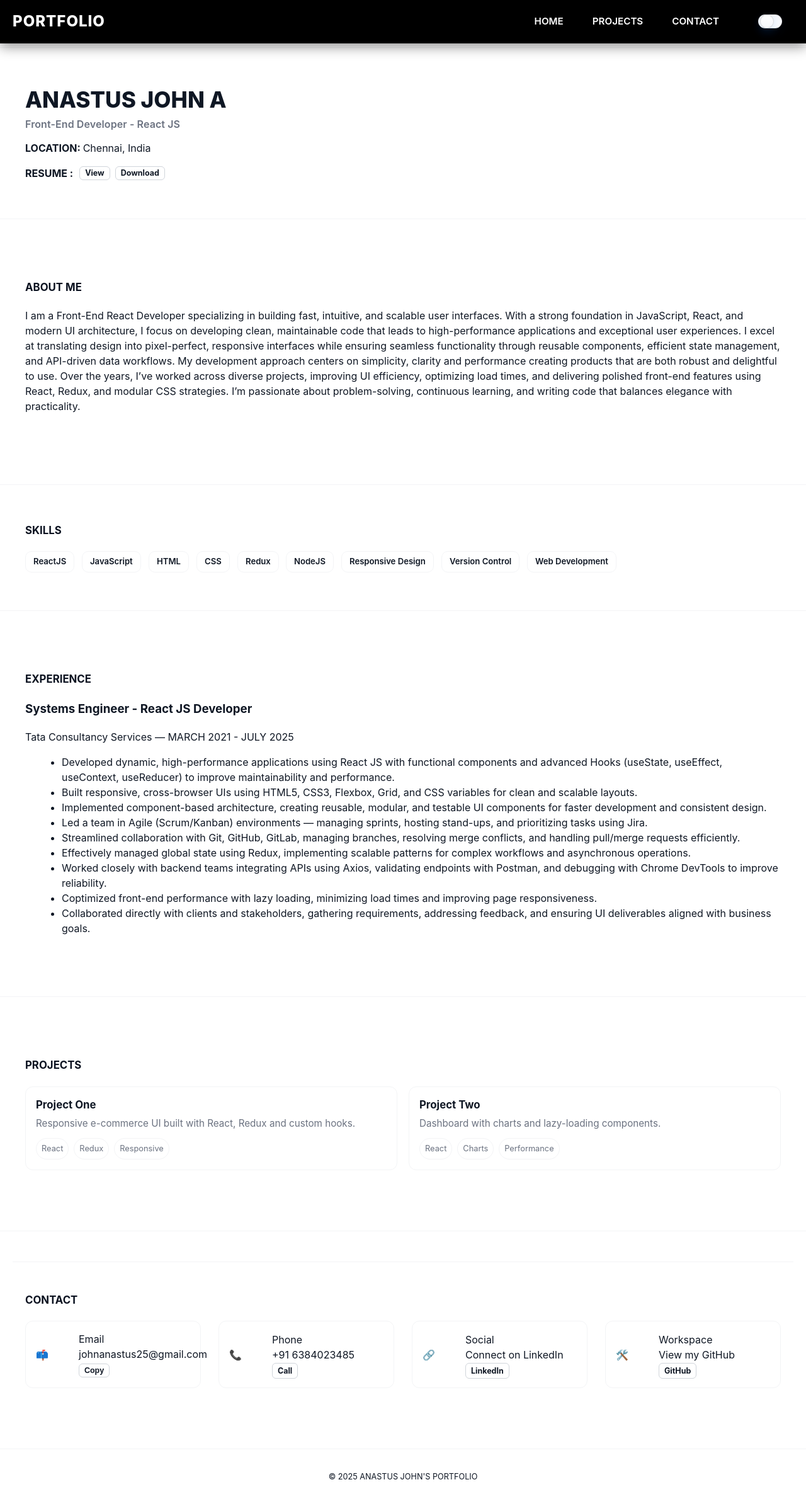
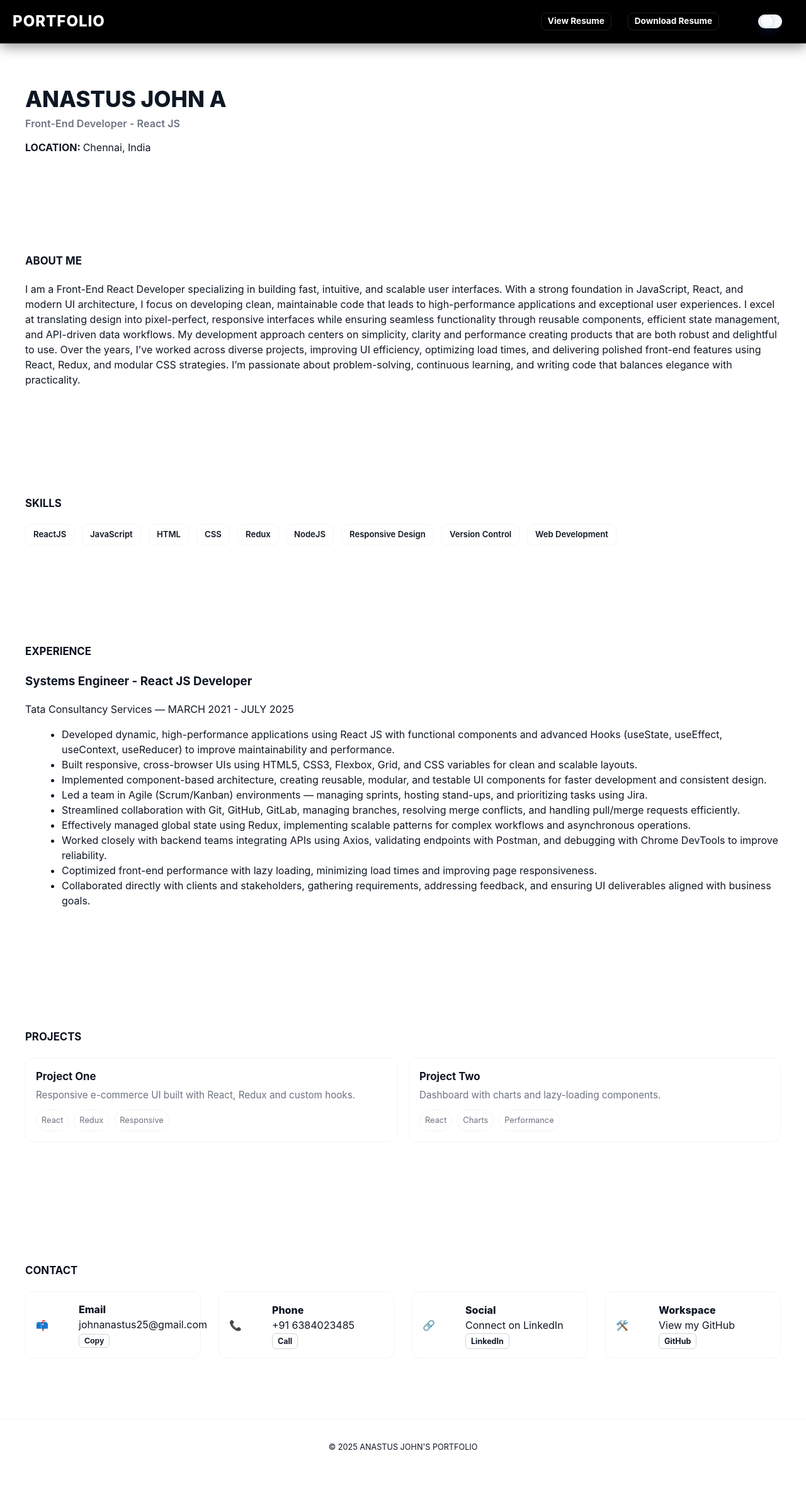
Before and after one commit to Anastus/Portfolio-2025, a React (Create React App) app: page / in a window 1280 px wide. Shown: the whole page at 63% size. After the commit the page ends 2341 px from the top, so only its background shows below. Built offline with nearby package versions, Linux system fonts and the light colour scheme.

Commit message:
Made Header Changes

```diff
--- a/src/components/Contact.js
+++ b/src/components/Contact.js
@@ -53,7 +53,7 @@ export default function Contact() {
             >
               <div className="card-emoji">📫</div>
               <div className="card-body">
-                <div className="card-title">Email</div>
+              <div className="card-title" style={{ fontWeight: "800" }}>Email</div>
                 <div className="card-desc">johnanastus25@gmail.com</div>
                 <div className="card-actions">
                   <button className="resume-btn mini" onClick={copyEmail} aria-label="Copy email">Copy</button>
@@ -68,7 +68,7 @@ export default function Contact() {
             >
               <div className="card-emoji">📞</div>
               <div className="card-body">
-                <div className="card-title">Phone</div>
+              <div className="card-title" style={{ fontWeight: "800" }}>Phone</div>
                 <div className="card-desc">+91 6384023485</div>
                 <div className="card-actions">
                   <a className="resume-btn mini" href="tel:+916384023485" >Call</a>
@@ -83,7 +83,7 @@ export default function Contact() {
             >
               <div className="card-emoji">🔗</div>
               <div className="card-body">
-                <div className="card-title">Social</div>
+              <div className="card-title" style={{ fontWeight: "800" }}>Social</div>
                 <div className="card-desc">Connect on LinkedIn</div>
                 <div className="card-actions">
                   <a className="resume-btn mini" href="http://www.linkedin.com/in/anastusjohn25" target="_blank" rel="noreferrer">LinkedIn</a>
@@ -98,7 +98,7 @@ export default function Contact() {
 
             <div className="card-emoji">🛠️</div>
             <div className="card-body">
-                <div className="card-title">Workspace</div>
+            <div className="card-title" style={{ fontWeight: "800" }}>Workspace</div>
                 <div className="card-desc">View my GitHub</div>
                 <div className="card-actions">
                 <a className="resume-btn mini" href="https://github.com/Anastus" target="_blank" rel="noreferrer">GitHub</a>
--- a/src/components/Header.js
+++ b/src/components/Header.js
@@ -1,6 +1,7 @@
 // src/components/Header.js
 import React, { useEffect, useState } from "react";
-import { Link } from "react-scroll";
+// import { Link } from "react-scroll";
+import ResumeButtons from "./ResumeButtons";
 import ThemeToggle from "./ThemeToggle"; // in same folder
 
 export default function Header() {
@@ -20,9 +21,12 @@ export default function Header() {
 
         {/* center nav — we center with CSS below */}
         <nav className="nav" aria-label="Primary">
-          <Link to="home" smooth offset={-70} duration={300}>HOME</Link>
+          {/* <Link to="home" smooth offset={-70} duration={300}>HOME</Link>
           <Link to="projects" smooth offset={-70} duration={300}>PROJECTS</Link>
-          <Link to="contact" smooth offset={-70} duration={300}>CONTACT</Link>
+          <Link to="contact" smooth offset={-70} duration={300}>CONTACT</Link> */}
+          <div className="resume-controls" role="group" aria-label="Resume actions">
+            <ResumeButtons />
+          </div>
         </nav>
 
         {/* right side controls */}
--- a/src/components/Hero.js
+++ b/src/components/Hero.js
@@ -1,6 +1,6 @@
 import React from "react";
 import { motion } from "framer-motion";
-import ResumeButtons from "./ResumeButtons";
+// import ResumeButtons from "./ResumeButtons";
 
 export default function Hero(){
   return (
@@ -18,10 +18,10 @@ export default function Hero(){
             <div className="hero-right">
             <div><strong>LOCATION: </strong><span>Chennai, India</span></div>
             </div>
-          <div className="hero-actions">
+          {/* <div className="hero-actions">
                       <p> <strong>RESUME :</strong><ResumeButtons /></p>
 
-          </div>
+          </div> */}
         </div>
 
 
--- a/src/components/ResumeButtons.js
+++ b/src/components/ResumeButtons.js
@@ -12,7 +12,7 @@ export default function ResumeButtons() {
         rel="noopener noreferrer"
         className="resume-btn"
       >
-        View
+        View Resume
       </a>
 
       <a
@@ -20,7 +20,7 @@ export default function ResumeButtons() {
         download="Anastus John A Resume 2025.pdf"
         className="resume-btn"
       >
-        Download
+        Download Resume
       </a>
     </span>
   );
--- a/src/styles.css
+++ b/src/styles.css
@@ -325,7 +325,7 @@
 
 /* thin divider between every section */
 .section-separated {
-  border-top: 1px solid #f3f4f6;
+  border-top: 0px solid #f3f4f6;
 }
 
 /* ------------------------------------------------------
@@ -562,6 +562,7 @@
   width: 100%;
   align-items: stretch;   /* make each card equal height when content differs */
 }
+
 
 /* each card: occupy full grid cell, keep horizontal layout for icon + body
    but prevent cards from stretching beyond their cell */
@@ -1026,3 +1027,34 @@ html[data-theme="dark"] h2, html[data-theme="dark"] h3, html[data-theme="dark"]
 }
 
 /* end of dark-mode headings override */
+
+/* resume controls (header) */
+.resume-controls {
+  display: inline-flex;
+  gap: 8px;
+  align-items: center;
+}
+
+/* style resume buttons inside header (keeps them compact and elegant) */
+.resume-controls .resume-btn {
+  padding: 6px 10px;
+  border-radius: 8px;
+  font-weight: 700;
+  font-size: 0.85rem;
+  border: 1px solid rgba(255,255,255,0.12); /* use light rim on dark header */
+  background: transparent;
+  color: inherit;
+  transition: transform .14s ease, box-shadow .14s ease, background .14s ease;
+}
+
+/* primary-looking download button */
+.resume-controls .resume-btn.download {
+  background: rgba(255,255,255,0.08); /* subtle filled look */
+  color: #fff;
+}
+
+/* hover affordance */
+.resume-controls .resume-btn:hover {
+  transform: translateY(-2px);
+  box-shadow: 0 8px 20px rgba(2,6,23,0.18);
+}
```
